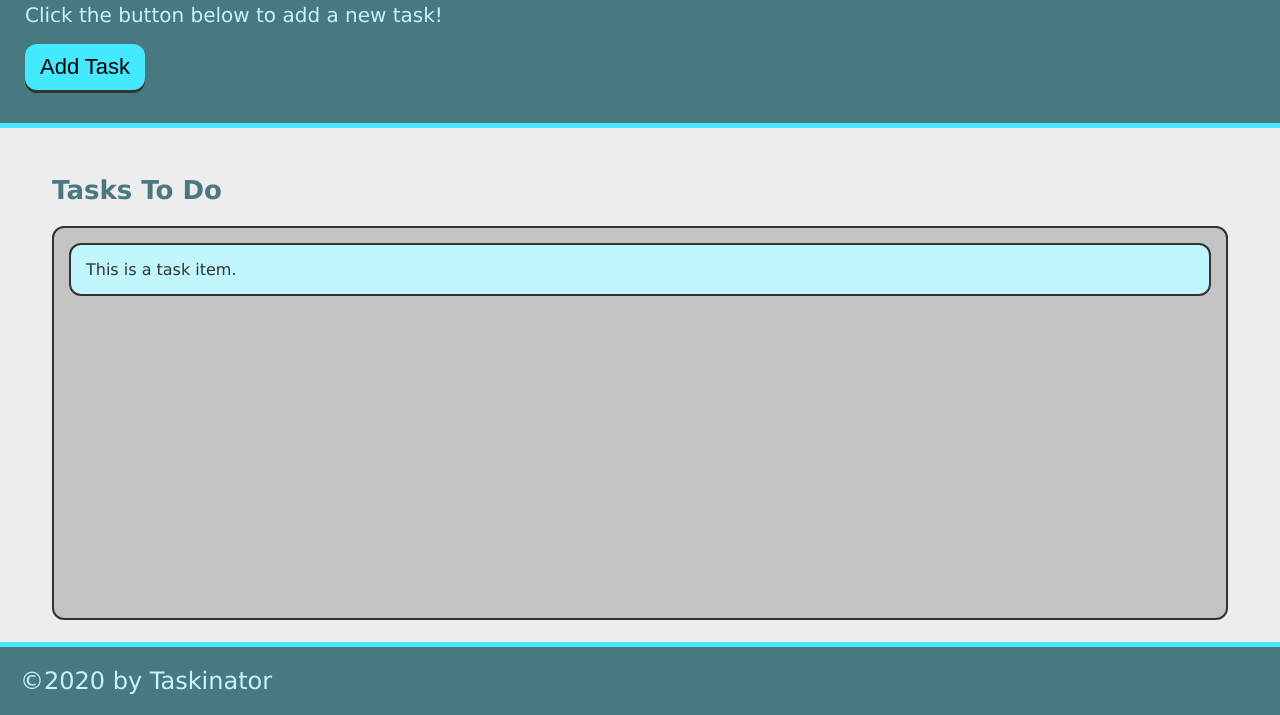
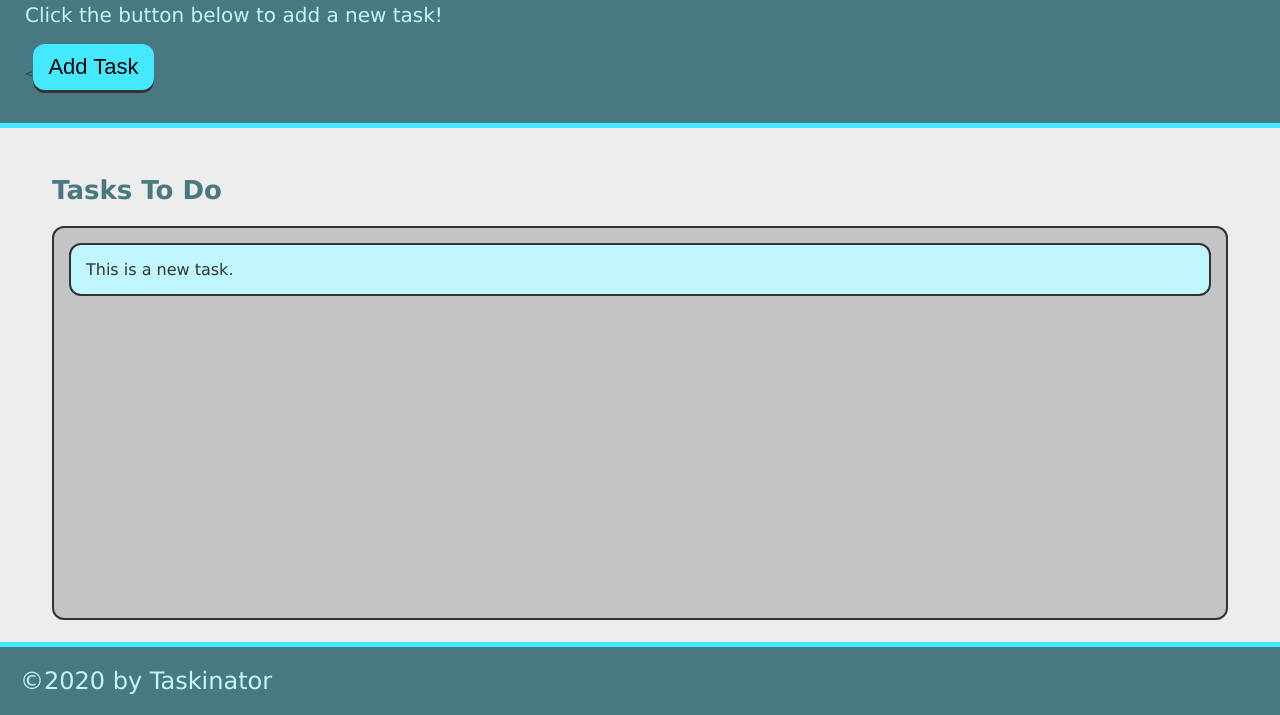
Before and after one commit to davidhsklar/taskinator, a plain HTML site: page index.html in a window 1280 px wide. Both pictures are taken after a click on the button "Add Task". Shown: the part 85-800 px from the top of the page. Drawn offline with Linux system fonts and the light colour scheme.

Commit message:
added task handler

```diff
--- a/assets/js/script.js
+++ b/assets/js/script.js
@@ -1 +1,17 @@
-script.js
+var buttonEl = document.querySelector("#save-task");
+console.log(buttonEl);
+
+var taskToDoEl = document.querySelector("#task-to-do");
+
+var taskItemEl = document.createElement("li");
+
+taskToDoEl.appendChild(taskItemEl);
+
+var createTaskHandler = function() {
+    var listItemEl = document.createElement("li");
+    listItemEl.className = "task-item";
+    listItemEl.textContent = "This is a new task.";
+    taskToDoEl.appendChild(listItemEl);
+  }
+
+buttonEl.addEventListener("click", createTaskHandler);
--- a/index.html
+++ b/index.html
@@ -13,19 +13,18 @@
     <header>
         <h1 class="page-title">Taskinator</h1>
         <p>Click the button below to add a new task!</p>
-        <button class="btn" >Add Task</button>
+        <<button class="btn" id="save-task">Add Task</button>
       </header>
 
       <main class ="page-content">
         <section class="task-list-wrapper">
         <h2 class ="list-title">Tasks To Do</h2>
-        <ul class ="task-list">
-          <li class="task-item">This is a task item.</li>
+        <ul class ="task-list" id="task-to-do">
+
 
         </ul>
       </section>
       </main>
-
       <footer>
         &copy;2020 by Taskinator
       </footer>
```
